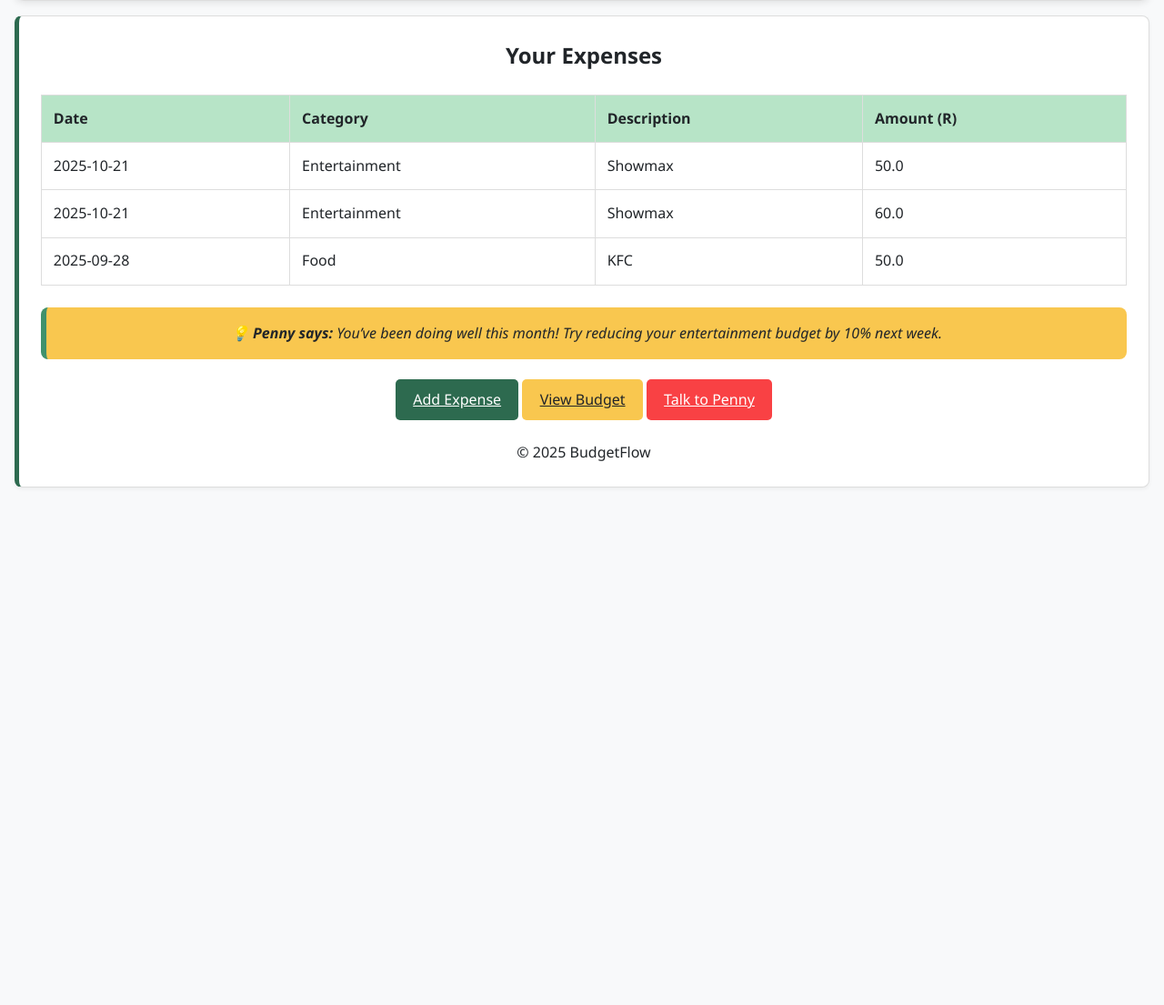
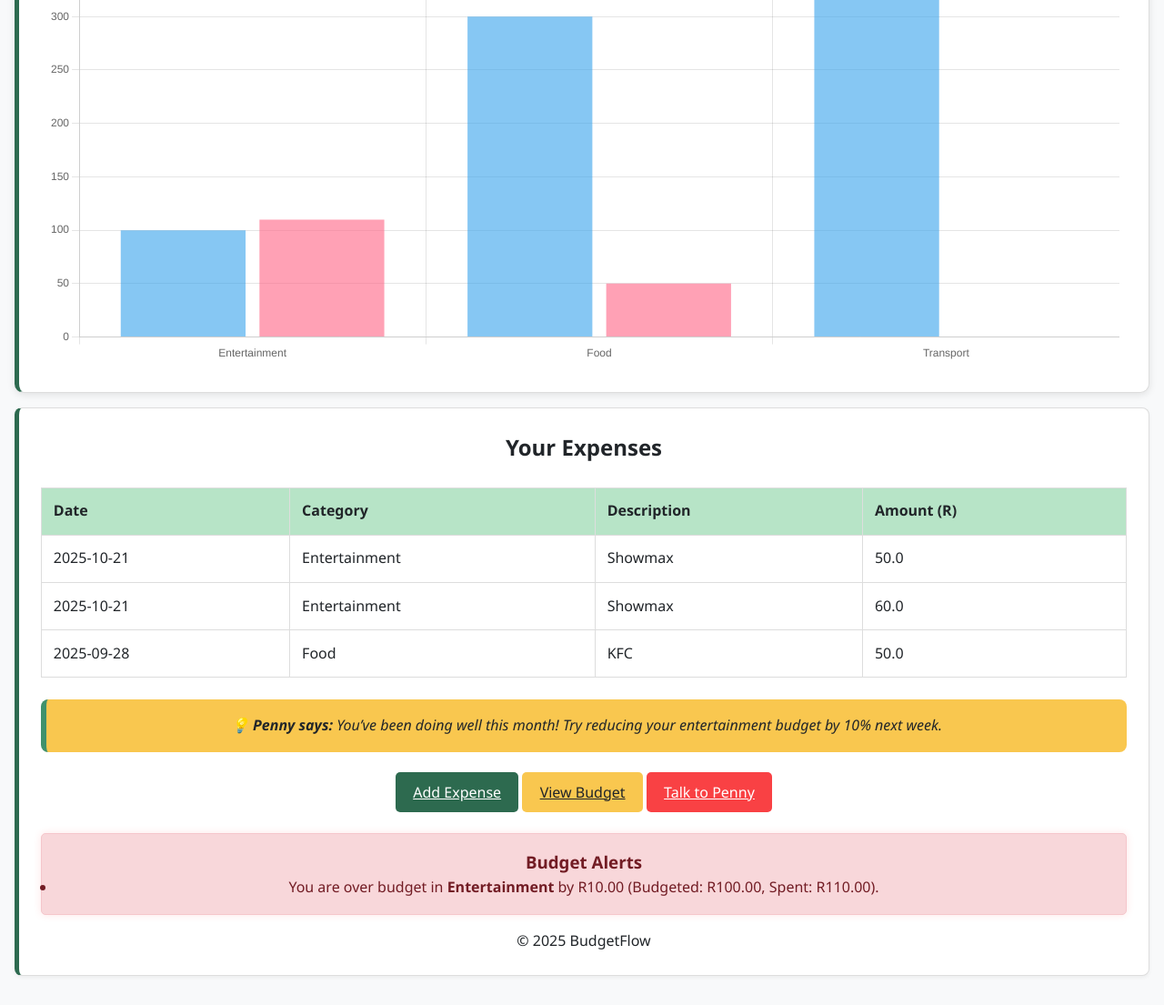
Before and after one commit to AmohelangMohlomi/BudgetFlow, a Flask app: page /dashboard in a window 1280 px wide. Shown: the part 514-1619 px from the top of the page at 91% size. Before the commit the page ends 1050 px from the top, so only its background shows below. Run offline with Flask 3, Linux system fonts and the light colour scheme; a user stored in the database is signed in; data comes from the database, SQL or seed files in the repository; both versions use the stored data as it was after the commit.

Commit message:
Fixed the dashboard budget analysis

```diff
--- a/app.py
+++ b/app.py
@@ -100,40 +100,45 @@ def add_expense():
 @app.route("/dashboard")
 @login_required
 def dashboard():
-    if 'username' not in session:
-        flash("Please login to access the dashboard.", "error")
-        return redirect(url_for("login"))
-
     user = get_user(session['username'])
     user_id = user['id']
 
-    # Fetch budgets and spending
-    budgets = get_user_budgets(user_id)   # returns list of rows with category, amount
-    spending = get_spent_by_category(user_id)  # category, spent
+    budgets = get_user_budgets(user_id)
+    spending = get_spent_by_category(user_id)
 
-    # Combine them into a data structure that aligns categories
-    # For each category in budgets, find spent amount (or 0 if none)
-    data = []
-    category_labels = []
-    budget_amounts = []
-    spent_amounts = []
+    spent_dict = {row['category']: row['spent'] for row in spending}
 
-    # Convert spending to dict for easy lookup
-    spent_dict = {row['category']: row['spent'] for row in spending}
+    categories = []
+    budgets_list = []
+    spent_list = []
+    over_budget_alerts = []  # new: list of categories that are over budget
 
     for b in budgets:
         cat = b['category']
-        category_labels.append(cat)
-        budget_amounts.append(b['amount'])
-        spent_amounts.append(spent_dict.get(cat, 0))
+        budget_amount = b['amount']
+        spent_amount = spent_dict.get(cat, 0)
+
+        categories.append(cat)
+        budgets_list.append(budget_amount)
+        spent_list.append(spent_amount)
+
+        if spent_amount > budget_amount:
+            over_budget_alerts.append({
+                'category': cat,
+                'budgeted': budget_amount,
+                'spent': spent_amount,
+                'difference': spent_amount - budget_amount
+            })
 
     return render_template(
         "dashboard.html",
-        categories=category_labels,
-        budgets=budget_amounts,
-        spent=spent_amounts,
-        expenses = get_user_expenses(user_id)
+        categories=categories,
+        budgets=budgets_list,
+        spent=spent_list,
+        expenses=get_user_expenses(user_id),
+        over_budget_alerts=over_budget_alerts
     )
+
 
 
 
--- a/etl/output/budget_vs_expenses.csv
+++ b/etl/output/budget_vs_expenses.csv
@@ -1,3 +1,4 @@
 user_id,category,budgeted_amount,total_spent,difference,status
 1,Food,300.0,50.0,-250.0,Within Budget
 1,Transport,450.0,0.0,-450.0,Within Budget
+1,Entertainment,100.0,110.0,10.0,Over Budget
--- a/static/css/style.css
+++ b/static/css/style.css
@@ -130,6 +130,14 @@ body {
   background-color: var(--light-green);
 }
 
+.alert-card {
+    border: 1px solid #f5c6cb;
+    background-color: #f8d7da;
+    color: #721c24;
+    box-shadow: 0 0 10px rgba(255, 0, 0, 0.1);
+}
+
+
 footer{
   text-align: center;
 }
--- a/static/js/dashboard.js
+++ b/static/js/dashboard.js
@@ -1,55 +1,22 @@
-// static/js/dashboard-chart.js
+const canvas = document.getElementById('budgetVsSpendingChart');
+if (canvas) {
+    const categories = JSON.parse(canvas.dataset.categories || '[]');
+    const budgets = JSON.parse(canvas.dataset.budgets || '[]');
+    const spent = JSON.parse(canvas.dataset.spent || '[]');
 
-document.addEventListener("DOMContentLoaded", function () {
-    const ctx = document.getElementById('budgetVsSpendingChart').getContext('2d');
-
-    // These values will be injected via data- attributes from the HTML
-    const categories = JSON.parse(ctx.canvas.dataset.categories);
-    const budgets = JSON.parse(ctx.canvas.dataset.budgets);
-    const spent = JSON.parse(ctx.canvas.dataset.spent);
-
-    const data = {
-        labels: categories,
-        datasets: [
-            {
-                label: 'Budget',
-                data: budgets,
-                backgroundColor: 'rgba(45, 106, 79, 0.5)',
-                borderColor: 'rgba(45, 106, 79, 1)',
-                borderWidth: 1
-            },
-            {
-                label: 'Spent',
-                data: spent,
-                backgroundColor: 'rgba(244, 65, 68, 0.5)',
-                borderColor: 'rgba(244, 65, 68, 1)',
-                borderWidth: 1
-            }
-        ]
-    };
-
-    const config = {
+    const ctx = canvas.getContext('2d');
+    new Chart(ctx, {
         type: 'bar',
-        data: data,
+        data: {
+            labels: categories,
+            datasets: [
+                { label: 'Budgeted', data: budgets, backgroundColor: 'rgba(54, 162, 235, 0.6)' },
+                { label: 'Spent', data: spent, backgroundColor: 'rgba(255, 99, 132, 0.6)' }
+            ]
+        },
         options: {
             responsive: true,
-            scales: {
-                y: {
-                    beginAtZero: true,
-                    title: {
-                        display: true,
-                        text: 'Amount'
-                    }
-                },
-                x: {
-                    title: {
-                        display: true,
-                        text: 'Category'
-                    }
-                }
-            }
+            scales: { y: { beginAtZero: true } }
         }
-    };
-
-    new Chart(ctx, config);
-});
+    });
+}
--- a/templates/dashboard.html
+++ b/templates/dashboard.html
@@ -85,12 +85,25 @@
             {% endfor %}
         {% endif %}
         {% endwith %}
+        {% if over_budget_alerts %}
+<div class="card alert-card" style="background-color: #f8d7da; color: #721c24; padding: 1rem; border-radius: 5px; margin-bottom: 1rem;">
+    <h3>Budget Alerts</h3>
+    <ul>
+        {% for alert in over_budget_alerts %}
+        <li>
+            You are over budget in <strong>{{ alert.category }}</strong> by R{{ "%.2f"|format(alert.difference) }} (Budgeted: R{{ "%.2f"|format(alert.budgeted) }}, Spent: R{{ "%.2f"|format(alert.spent) }}).
+        </li>
+        {% endfor %}
+    </ul>
+</div>
+{% endif %}
+
 
           <footer>
         <p>&copy; 2025 BudgetFlow</p>
     </footer>
 
         <script src="https://cdn.jsdelivr.net/npm/chart.js"></script>
-        <script src="{{ url_for('static', filename='js/index.js') }}"></script>
+        <script src="{{ url_for('static', filename='js/dashboard.js') }}"></script>
 </body>
 </html>
```
Also changed, not shown: users.db, 1 other file.
